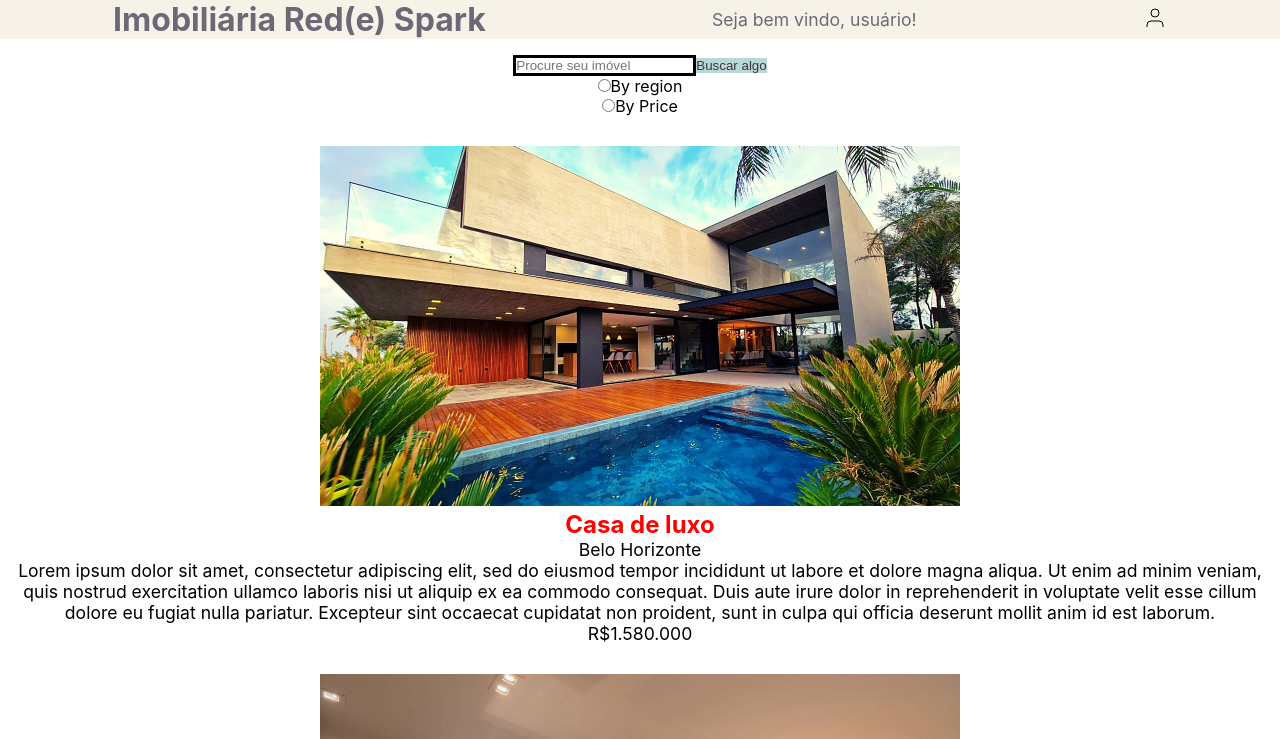
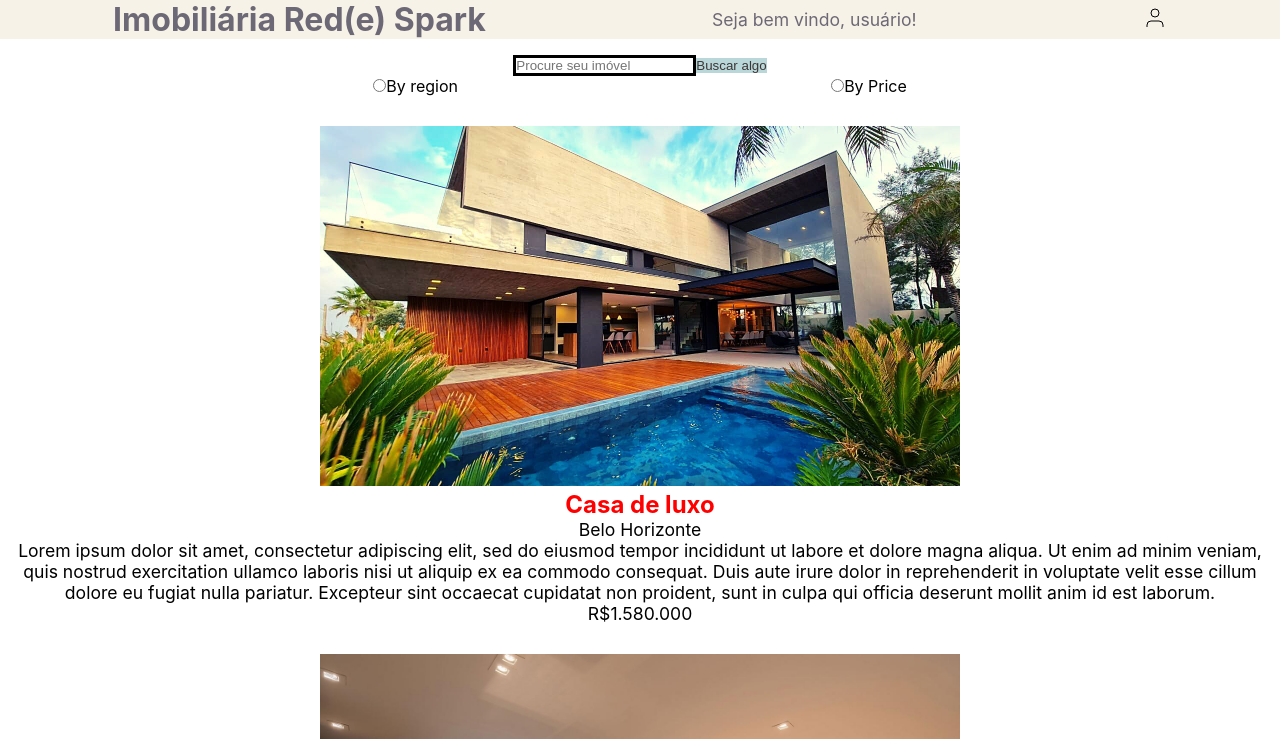
Before and after one commit to bryansantosdeve/redspark-react, a React (Create React App) app: page / in a window 1280 px wide. Shown: the top 739 px of the page. Built offline with nearby package versions, Linux system fonts and the light colour scheme.

Commit message:
feat: created styled component CustomInputRadioContainer to wrap button and minor fixes

```diff
--- a/src/Components/inputs/CustomInputRadio/index.jsx
+++ b/src/Components/inputs/CustomInputRadio/index.jsx
@@ -9,7 +9,6 @@ function CustomInputRadio({ name, id, label, onChange }) {
         onChange={onChange}
       />
       <label htmlFor={id}>{label}</label>
-      <div></div>
     </div>
   );
 }
--- a/src/views/MainMenu/MainMenuPage.jsx
+++ b/src/views/MainMenu/MainMenuPage.jsx
@@ -9,6 +9,12 @@ function MainMenuPage() {
 
   const [searched, setSearched] = useState('');
   const [searchedValue, setSearchedValue] = useState('');
+
+  const searchedValueFeedback = (
+    <section>
+      <p>Termo pesquisado: {searchedValue}</p>
+    </section>
+  );
 
   /// == x ===
   useEffect(() => {
@@ -44,11 +50,7 @@ function MainMenuPage() {
           <CustomInputRadioWrapper />
         </fieldset>
       </section>
-      {searchedValue && (
-        <section>
-          <p>Termo pesquisado: {searchedValue}</p>
-        </section>
-      )}
+      {searchedValue && searchedValueFeedback}
       <main>
         {imoveis.map((imovel, index) => (
           <CustomCard
--- a/src/views/MainMenu/fragments/CustomDescription/index.jsx
+++ b/src/views/MainMenu/fragments/CustomDescription/index.jsx
@@ -2,7 +2,7 @@ import { DescriptionText, Title } from './styles';
 
 function CustomDescription({ titulo, localizacao, descricao, preco }) {
   return (
-    <div>
+    <>
       <div>
         <Title>{titulo}</Title>
       </div>
@@ -15,7 +15,7 @@ function CustomDescription({ titulo, localizacao, descricao, preco }) {
       <div>
         <DescriptionText>R${preco}</DescriptionText>
       </div>
-    </div>
+    </>
   );
 }
 
--- a/src/views/MainMenu/fragments/CustomInputRadioWrapper/index.jsx
+++ b/src/views/MainMenu/fragments/CustomInputRadioWrapper/index.jsx
@@ -1,7 +1,8 @@
 import { useEffect, useState } from 'react';
 import CustomInputRadio from '../../../../Components/inputs/CustomInputRadio';
+import { CustomInputRadioContainer } from './styles';
 
-function CustomInputRadioWrapper({ name, id, label }) {
+function CustomInputRadioWrapper() {
   const customInputRadioName = 'filter';
 
   const [opcaoSelecionada, setOpcaoSelecionada] = useState(null);
@@ -21,7 +22,7 @@ function CustomInputRadioWrapper({ name, id, label }) {
   }
 
   return (
-    <div>
+    <CustomInputRadioContainer>
       <CustomInputRadio
         name={customInputRadioName}
         id='option-radio-by-region'
@@ -35,7 +36,7 @@ function CustomInputRadioWrapper({ name, id, label }) {
         label='By Price'
         onChange={handleClick}
       />
-    </div>
+    </CustomInputRadioContainer>
   );
 }
 
--- /dev/null
+++ b/src/views/MainMenu/fragments/CustomInputRadioWrapper/styles.js
@@ -0,0 +1,7 @@
+import styled from 'styled-components';
+
+export const CustomInputRadioContainer = styled.div`
+  display: flex;
+  justify-content: space-evenly;
+  align-items: center;
+`;
```
